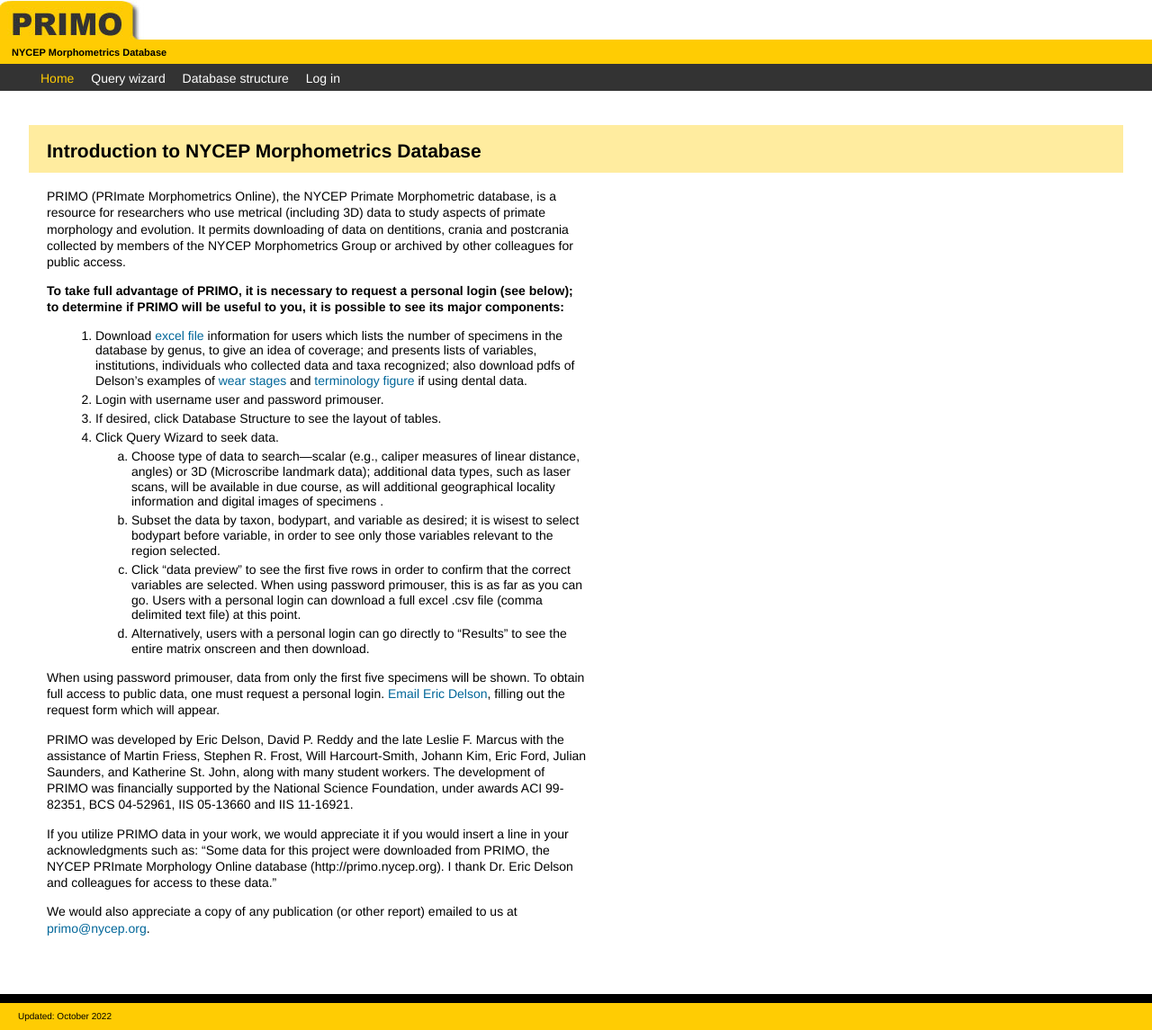
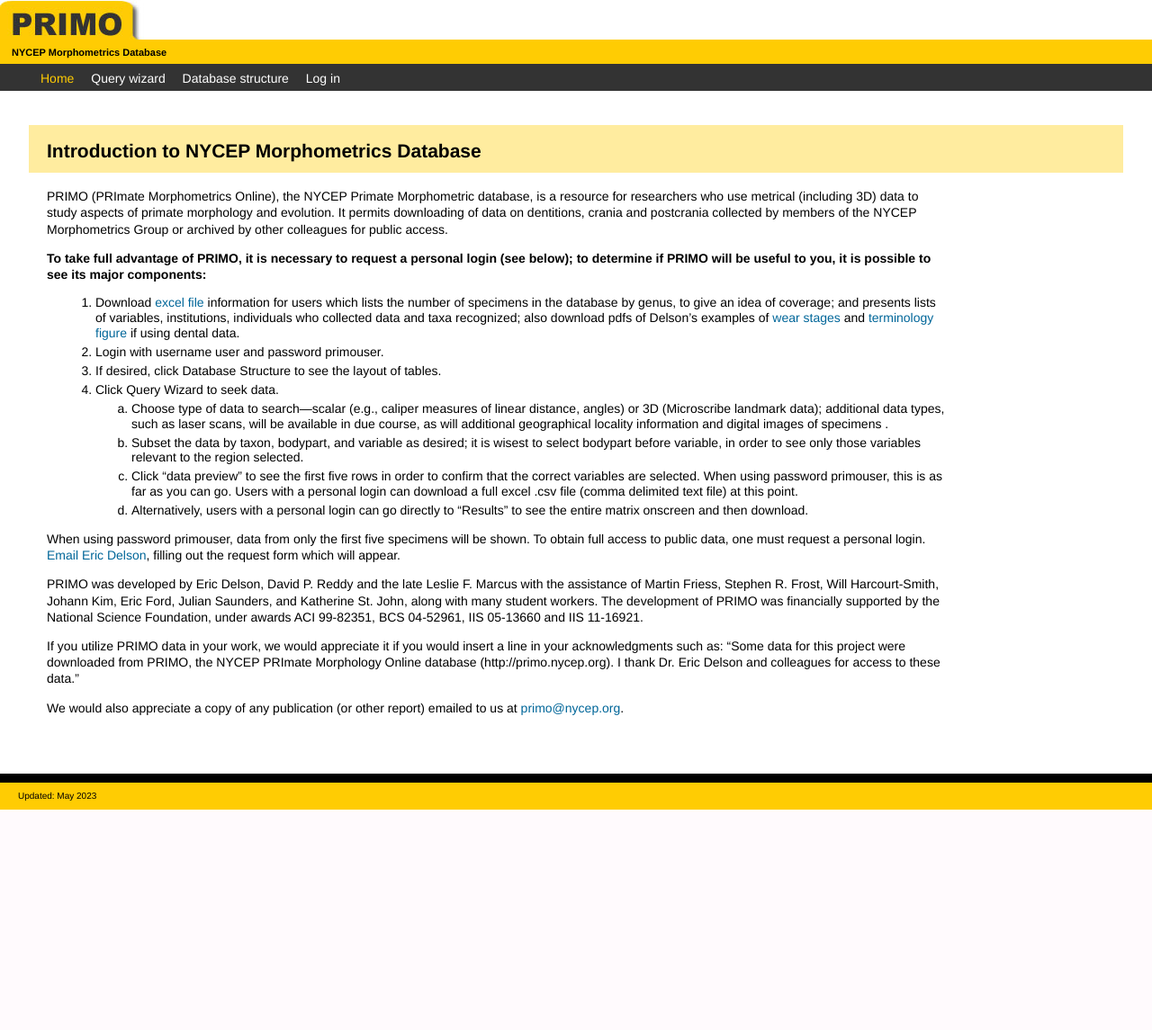
Before and after one commit to ima-hima/PRIMO, a Django app: page / in a window 1280 px wide. Shown: the whole page at 90% size. After the commit the page ends 900 px from the top, so only its background shows below. Run offline with Django 3.2, Linux system fonts and the light colour scheme; some libraries are stand-ins or nearby versions.

Commit message:
Widened window on index.jinja. Updated 'last updated' date.

```diff
--- a/primo/templates/base.html
+++ b/primo/templates/base.html
@@ -24,6 +24,6 @@
         {% block content %}{% endblock %}
     </div>
     <!-- TODO: make this a query of some kind? -->
-    <div class="footer"><span class="footerText">Updated: October 2022</span></div>
+    <div class="footer"><span class="footerText">Updated: May 2023</span></div>
 </body>
 </html>
--- a/primo/templates/primo/index.jinja
+++ b/primo/templates/primo/index.jinja
@@ -1,7 +1,7 @@
 {% extends 'base.html' %}
 {% block subtitle %} Introduction to NYCEP Morphometrics Database {% endblock %}
 {% block content %}
-<div id="main-content" style="width: 600px;">
+<div id="main-content" style="max-width: 1000px;">
 <p>PRIMO (PRImate Morphometrics Online), the NYCEP Primate Morphometric database, is a resource for
 researchers who use metrical (including 3D) data to study aspects of
 primate morphology and evolution. It permits downloading of data on
```
